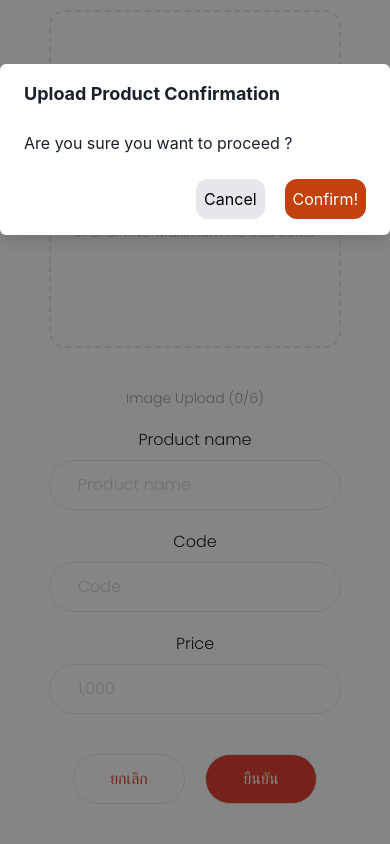
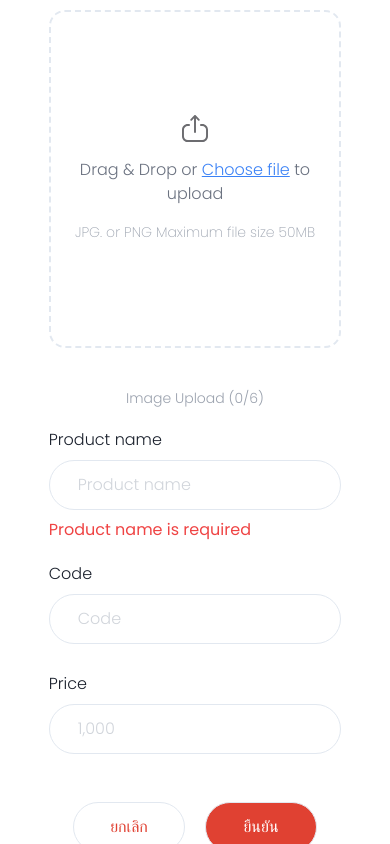
Before and after one commit to apiwatz-lee/MERN-Ecommerce-App, a React (Vite) app in the folder client/: page /upload in a window 390 px wide. Both pictures are taken after a click on the button "ยืนยัน". Shown: the part 206-1050 px from the top of the page. Built offline with nearby package versions, Linux system fonts and the light colour scheme.

Commit message:
feat:add validation for products form

```diff
--- a/client/src/App.jsx
+++ b/client/src/App.jsx
@@ -18,6 +18,7 @@ function App() {
   const [isSubmit,setIsSubmit] = useState(false)
   const [isCompleted,setIsCompleted] = useState(false)
   const [keyword,setKeyword] = useState('')
+  const [errorMessage,setErrorMessage] = useState(null)
 
   return (
     <>
@@ -37,8 +38,9 @@ function App() {
         isCompleted,
         setIsCompleted,
         keyword,
-        setKeyword
-
+        setKeyword,
+        errorMessage,
+        setErrorMessage
       }}>
         <ChakraProvider>
           <BrowserRouter>
--- /dev/null
+++ b/client/src/components/Dropzone.jsx
@@ -0,0 +1,88 @@
+import React,{useContext,useCallback} from 'react'
+import { useDropzone} from 'react-dropzone';
+import { AppContext } from '../App';
+import { v4 as uuidv4 } from 'uuid';
+import UploadIcon from './UploadIcon';
+
+const Dropzone = () => {
+
+    const {avatars,setAvatars} = useContext(AppContext)
+
+    const onDrop = useCallback(acceptedFiles => {
+        if(acceptedFiles.length){
+          setAvatars(prev => [...prev,...acceptedFiles.map(file => Object.assign(file,{id:uuidv4(),preview: URL.createObjectURL(file)}))])
+        }
+    }, [])
+
+    const {fileRejections,getRootProps, getInputProps, isDragActive,isDragReject} = useDropzone({
+        onDrop,
+        minSize:0,
+        maxSize:50 * 1024 * 1024,
+        maxFiles:6,
+        multiple:true,
+        accept:{'image/png': ['.png'],
+                'image/jpeg': ['.jpg', '.jpeg'] },
+    })
+
+    const fileRejectionItems = fileRejections.map(({ file, errors  }) => {
+            return (
+              <li key={file.path}>
+                   {file.path} - {file.size} bytes
+                   <ul>
+                     {errors.map(e => <li key={e.code}>{e.message}</li>)}
+                  </ul>
+              </li>
+            )
+    });
+
+    const handleRemoveImage = (e,id) => {
+        e.preventDefault();
+        const copyAvatars = [...avatars]
+        const updateAvatars = copyAvatars.filter(avatar => avatar.id !== id)
+        setAvatars(updateAvatars)
+      }
+
+  return (
+    <>
+        {avatars.length < 6 &&
+                            <div {...getRootProps()}
+                                className={`border-2 border-dashed flex flex-col justify-center items-center min-h-[40vh] rounded-2xl
+                                ${isDragActive && !isDragReject ? 'border-green-500':isDragReject ? 'border-red-500':null}`}>
+
+                                <input {...getInputProps()}/>
+                                {isDragActive &&
+                                                !isDragReject && <p className='font-bold text-3xl text-green-800'>"Drop it like it's hot!" 🥳</p>}
+
+                                {!isDragActive &&
+                                                <label htmlFor='upload' className='flex flex-col justify-center items-center gap-4'>
+                                                    <UploadIcon/>
+                                                    <p className='font-light text-gray-500 text-center'>Drag & Drop or <span className='text-blue-500 underline cursor-pointer'>Choose file</span> to upload</p>
+                                                    <p className='font-extralight text-sm text-gray-400 text-center'>JPG. or PNG Maximum file size 50MB</p>
+                                                </label>}
+
+                                {isDragReject &&
+                                                <p className='font-bold text-3xl text-red-800 text-center'> 😯 Sorry, uploaded files must be in JPG or PNG format.</p>}
+                            </div>
+        }
+
+        <section className='flex flex-col sm:flex-row justify-center items-center gap-3 sm:gap-10'>
+            {avatars.map((file)=>{
+                return (
+                <div key={file.id} className='relative flex flex-col justify-center items-center w-32'>
+                    <img src={file.preview} alt={file.name} className='w-32 h-32 rounded-2xl object-cover'/>
+                    <button onClick={(e)=> handleRemoveImage(e,file.id)} className='absolute top-[-10px] right-[-10px] rounded-full bg-[#E04132] text-white w-8 h-8'>x</button>
+                </div>)
+            })}
+        </section>
+
+        {fileRejectionItems.length > 0 && (
+            <div className='text-red-500'>
+            <h4>Rejected Files</h4>
+            <ul>{fileRejectionItems}</ul>
+            </div>
+        )}
+    </>
+  )
+}
+
+export default Dropzone
--- a/client/src/components/Input.jsx
+++ b/client/src/components/Input.jsx
@@ -1,10 +1,14 @@
 import React from 'react'
+import { useContext } from 'react'
+import { AppContext } from '../App'
 
-const Input = ({title,type,placeholder,value,onChange}) => {
+const Input = ({id,title,type,placeholder,value,onChange}) => {
+
+  const {errorMessage} = useContext(AppContext)
 
   return (
     <div className='flex flex-col gap-2'>
-            <label name='product_name' className='font-light text-center sm:text-left'>{title}</label>
+            <label name='product_name' className='font-light text-left'>{title}</label>
             <input
               type={type}
               className='border rounded-full p-3 pl-7 placeholder:font-light placeholder:text-gray-300 outline-none text-gray-500 font-light'
@@ -12,6 +16,7 @@ const Input = ({title,type,placeholder,value,onChange}) => {
               value={value}
               onChange={onChange}
               />
+              {errorMessage && <p className='text-red-500'>{errorMessage[id]}</p>}
     </div>
   )
 }
--- /dev/null
+++ b/client/src/components/UploadIcon.jsx
@@ -0,0 +1,11 @@
+import React from 'react'
+
+const UploadIcon = () => {
+  return (
+    <svg xmlns="http://www.w3.org/2000/svg" width="26" height="27" viewBox="0 0 26 27" fill="none">
+        <path fillRule="evenodd" clipRule="evenodd" d="M6.9784 8.92341C7.5166 8.92341 7.9534 9.36533 7.9534 9.90984C7.9534 10.4543 7.5166 10.8963 6.9784 10.8963H5.7655C3.6608 10.8963 1.95 12.6271 1.95 14.7552V21.1669C1.95 23.2963 3.6608 25.0271 5.7655 25.0271H20.2345C22.3379 25.0271 24.05 23.2963 24.05 21.1669V14.7433C24.05 12.6219 22.3444 10.8963 20.2488 10.8963H19.0229C18.4847 10.8963 18.0479 10.4543 18.0479 9.90984C18.0479 9.36533 18.4847 8.92341 19.0229 8.92341H20.2488C23.4195 8.92341 26 11.5342 26 14.7433V21.1669C26 24.384 23.413 27 20.2345 27H5.7655C2.587 27 0 24.384 0 21.1669V14.7552C0 11.5394 2.587 8.92341 5.7655 8.92341H6.9784ZM13.6898 0.279159L17.4806 4.13017C17.8602 4.51685 17.8589 5.14027 17.478 5.52432C17.0958 5.90837 16.4796 5.90836 16.1 5.52169L13.9737 3.36306L13.9745 17.7972H12.0245L12.0237 3.36306L9.90028 5.52169C9.71048 5.71634 9.45958 5.81235 9.20998 5.81235C8.96168 5.81235 8.71208 5.71634 8.52228 5.52432C8.14138 5.14027 8.13878 4.51685 8.51968 4.13017L12.3092 0.279159C12.6745 -0.0930529 13.3245 -0.0930529 13.6898 0.279159Z" fill="#6C6C70"/>
+    </svg>
+  )
+}
+
+export default UploadIcon
--- a/client/src/pages/UploadProductPage.jsx
+++ b/client/src/pages/UploadProductPage.jsx
@@ -1,14 +1,13 @@
-import React, { useState,useCallback,useContext } from 'react'
+import React, { useContext } from 'react'
 import Input from '../components/Input'
 import Button from '../components/Button'
 import axios from 'axios'
 import {useNavigate} from "react-router-dom"
-import { useDropzone} from 'react-dropzone';
-import { v4 as uuidv4 } from 'uuid';
 import ProductConfirmation from '../components/ProductConfirmation'
 import { useDisclosure } from "@chakra-ui/react";
 import Loading from '../components/Loading'
-import App, { AppContext } from '../App'
+import { AppContext } from '../App'
+import Dropzone from '../components/Dropzone'
 
 const UploadProductPage = () => {
 
@@ -19,24 +18,32 @@ const UploadProductPage = () => {
         price,
         setPrice,
         avatars,
-        setAvatars,
         isLoading,
         setIsLoading,
         isSubmit,
         setIsSubmit,
-        isCompleted,
-        setIsCompleted} = useContext(AppContext)
+        setIsCompleted,
+        setErrorMessage} = useContext(AppContext)
 
   const {onClose} = useDisclosure();
 
   const navigate = useNavigate();
 
-  const handleRemoveImage = (e,id) => {
-    e.preventDefault();
-    const copyAvatars = [...avatars]
-    const updateAvatars = copyAvatars.filter(avatar => avatar.id !== id)
-    setAvatars(updateAvatars)
+  const handleValidate = () => {
+    if(name === ''){
+      setErrorMessage({name:'Product name is required'})
+    }else if(code === ''){
+      setErrorMessage({code:'Code is required'})
+    }else if(price === undefined){
+      setErrorMessage({price:'Price is required'})
+    }else if(price.toString().charAt(0) == 0){
+      setErrorMessage({price:'Price cannot start with 0'})
+    }else{
+      setErrorMessage(null)
+      setIsSubmit(true)
+    }
   }
+
 
   const handleSubmit = (e) => {
     e.preventDefault();
@@ -65,32 +72,6 @@ const UploadProductPage = () => {
     setIsSubmit(false)
   }
 
-  const onDrop = useCallback(acceptedFiles => {
-    if(acceptedFiles.length){
-      setAvatars(prev => [...prev,...acceptedFiles.map(file => Object.assign(file,{id:uuidv4(),preview: URL.createObjectURL(file)}))])
-    }
-  }, [])
-
-  const {fileRejections,getRootProps, getInputProps, isDragActive,isDragReject} = useDropzone({
-    onDrop,
-    minSize:0,
-    maxSize:50 * 1024 * 1024,
-    multiple:false,
-    accept:{'image/png': ['.png'],
-            'image/jpeg': ['.jpg', '.jpeg'] },
-    })
-
-  const fileRejectionItems = fileRejections.map(({ file, errors  }) => {
-    return (
-      <li key={file.path}>
-           {file.path} - {file.size} bytes
-           <ul>
-             {errors.map(e => <li key={e.code}>{e.message}</li>)}
-          </ul>
-      </li>
-    )
-   });
-
   return (
     <main className='font-poppins w-screen flex flex-col items-center gap-5'>
 
@@ -101,49 +82,31 @@ const UploadProductPage = () => {
         <form onSubmit={handleSubmit} className='flex flex-col gap-5 w-full py-5'>
           <h2 className='text-gray-700 text-lg text-center sm:text-left'>Upload Image</h2>
 
-          {avatars.length < 6 &&
-             <div {...getRootProps()} className={`border-2 border-dashed flex flex-col justify-center items-center min-h-[40vh] rounded-2xl ${isDragActive && !isDragReject ? 'border-green-500':isDragReject ? 'border-red-500':null}`}>
-
-             <input {...getInputProps()}/>
-             {isDragActive && !isDragReject && <p className='font-bold text-3xl text-green-800'>"Drop it like it's hot!" 🥳</p>}
-
-             {!isDragActive &&
-              <label htmlFor='upload' className='flex flex-col justify-center items-center gap-4'>
-                 <svg xmlns="http://www.w3.org/2000/svg" width="26" height="27" viewBox="0 0 26 27" fill="none">
-                     <path fillRule="evenodd" clipRule="evenodd" d="M6.9784 8.92341C7.5166 8.92341 7.9534 9.36533 7.9534 9.90984C7.9534 10.4543 7.5166 10.8963 6.9784 10.8963H5.7655C3.6608 10.8963 1.95 12.6271 1.95 14.7552V21.1669C1.95 23.2963 3.6608 25.0271 5.7655 25.0271H20.2345C22.3379 25.0271 24.05 23.2963 24.05 21.1669V14.7433C24.05 12.6219 22.3444 10.8963 20.2488 10.8963H19.0229C18.4847 10.8963 18.0479 10.4543 18.0479 9.90984C18.0479 9.36533 18.4847 8.92341 19.0229 8.92341H20.2488C23.4195 8.92341 26 11.5342 26 14.7433V21.1669C26 24.384 23.413 27 20.2345 27H5.7655C2.587 27 0 24.384 0 21.1669V14.7552C0 11.5394 2.587 8.92341 5.7655 8.92341H6.9784ZM13.6898 0.279159L17.4806 4.13017C17.8602 4.51685 17.8589 5.14027 17.478 5.52432C17.0958 5.90837 16.4796 5.90836 16.1 5.52169L13.9737 3.36306L13.9745 17.7972H12.0245L12.0237 3.36306L9.90028 5.52169C9.71048 5.71634 9.45958 5.81235 9.20998 5.81235C8.96168 5.81235 8.71208 5.71634 8.52228 5.52432C8.14138 5.14027 8.13878 4.51685 8.51968 4.13017L12.3092 0.279159C12.6745 -0.0930529 13.3245 -0.0930529 13.6898 0.279159Z" fill="#6C6C70"/>
-                 </svg>
-                 <p className='font-light text-gray-500 text-center'>Drag & Drop or <span className='text-blue-500 underline cursor-pointer'>Choose file</span> to upload</p>
-                 <p className='font-extralight text-sm text-gray-400 text-center'>JPG. or PNG Maximum file size 50MB</p>
-               </label>}
-
-             {isDragReject && <p className='font-bold text-3xl text-red-800 text-center'>😯 Oh! You can drag one image at a time, <br/> and the uploaded files must be in JPG or PNG format.</p>}
-
-             </div>
-          }
-
-          <div className='flex flex-col sm:flex-row justify-center items-center gap-3 sm:gap-10'>
-            {avatars.map((file)=>{
-                return (
-                <div key={file.id} className='relative flex flex-col justify-center items-center w-32'>
-                  <img src={file.preview} alt={file.name} className='w-32 h-32 rounded-2xl object-cover'/>
-                  <button onClick={(e)=> handleRemoveImage(e,file.id)} className='absolute top-[-10px] right-[-10px] rounded-full bg-[#E04132] text-white w-8 h-8'>x</button>
-                </div>)
-            })}
-          </div>
-
-          {fileRejectionItems.length > 0 && (
-            <div className='text-red-500'>
-              <h4>Rejected Files</h4>
-              <ul>{fileRejectionItems}</ul>
-            </div>
-          )}
-
+          <Dropzone/>
 
           <h3 className='text-center sm:text-right text-gray-400 text-sm font-light'>Image Upload ({avatars.length}/6)</h3>
 
-          <Input title='Product name' type='text' placeholder='Product name' value={name} onChange={(e)=>{setName(e.target.value)}}/>
-          <Input title='Code' type='text' placeholder='Code' value={code} onChange={(e)=>{setCode(e.target.value)}}/>
-          <Input title='Price' type='number' placeholder='1,000' value={price} onChange={(e)=>{setPrice(e.target.value)}}/>
+          <Input
+            id='name'
+            title='Product name'
+            type='text'
+            placeholder='Product name'
+            value={name}
+            onChange={(e)=>{setName(e.target.value)}}/>
+          <Input
+            id='code'
+            title='Code'
+            type='text'
+            placeholder='Code'
+            value={code}
+            onChange={(e)=>{setCode(e.target.value)}}/>
+          <Input
+            id='price'
+            title='Price'
+            type='number'
+            placeholder='1,000'
+            value={price}
+            onChange={(e)=>{setPrice(e.target.value)}}/>
 
           <div className='flex justify-center gap-5 py-5 sm:p-10'>
             <Button
@@ -155,7 +118,7 @@ const UploadProductPage = () => {
               className='border p-3 rounded-full w-28 sm:w-56 text-white bg-[#E04132] hover:bg-orange-700 duration-300'
               type='button'
               title='ยืนยัน'
-              onClick={()=>setIsSubmit(true)}/>
+              onClick={handleValidate}/>
           </div>
 
         </form>
```
Also changed, not shown: 1 other file (tests, documents, lock files or other folders).
